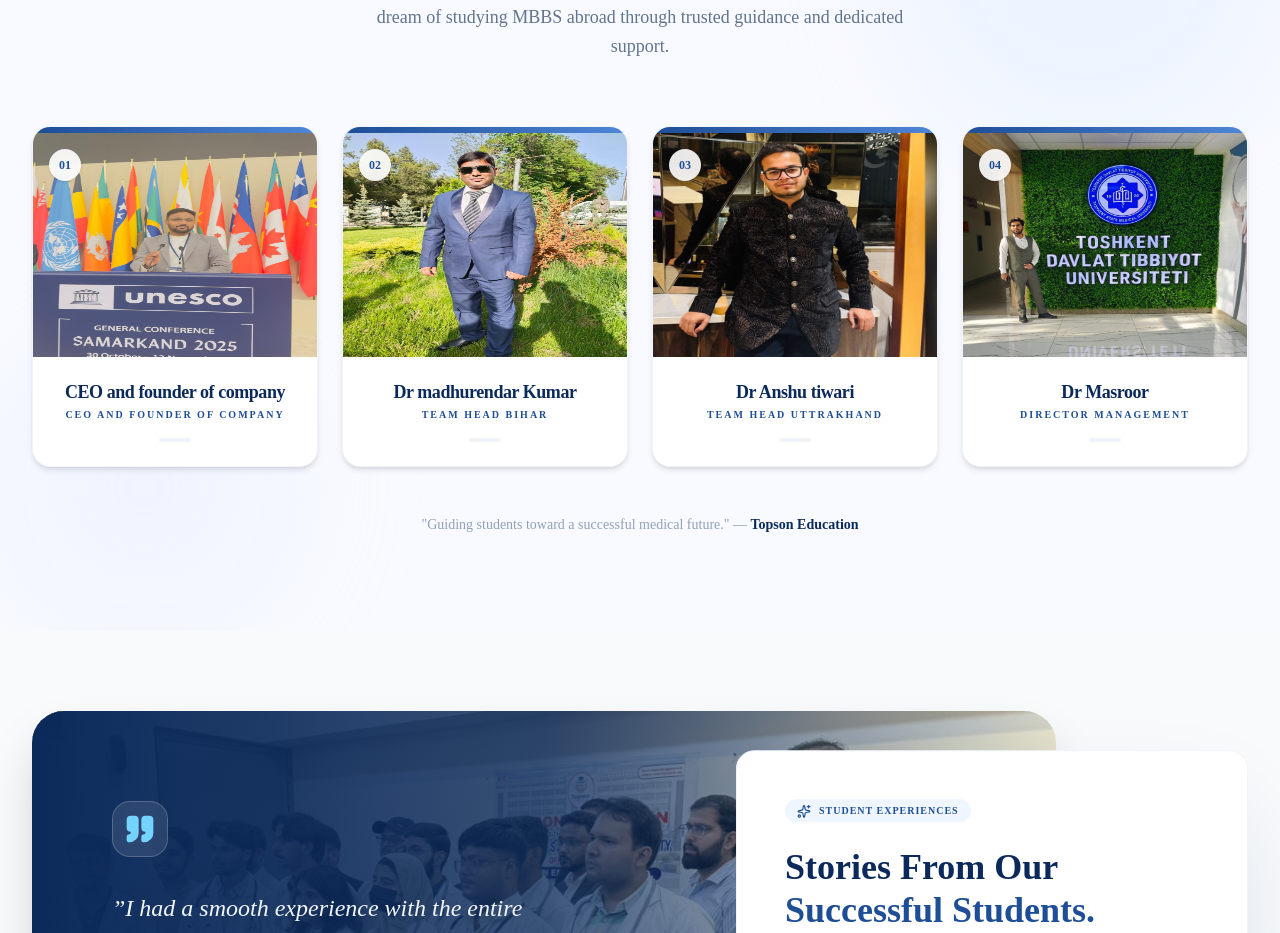
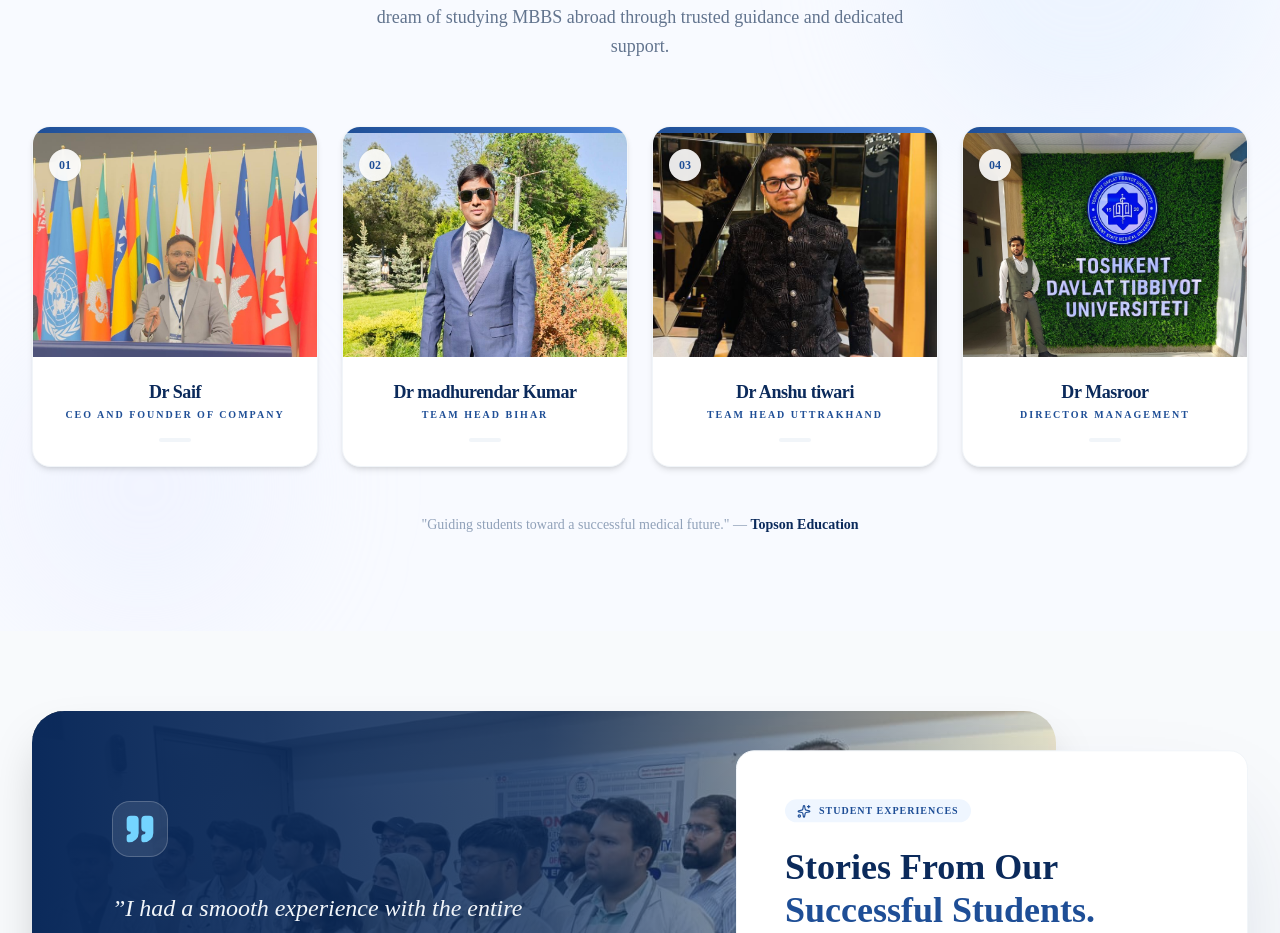
Before and after one commit to webworkcoder/education_client, a Next.js app: page / in a window 1280 px wide. Shown: the part 6945-7878 px from the top of the page. Built offline with nearby package versions, Linux system fonts and the light colour scheme; no server answers.

Commit message:
fix image

```diff
--- a/src/components/LandingPage/TeamSection.tsx
+++ b/src/components/LandingPage/TeamSection.tsx
@@ -83,7 +83,7 @@ const TeamSection = () => {
                 <img
                   src={member.image}
                   alt={member.name}
-                  className="absolute inset-0 w-full h-full object-fit object-top transition-transform duration-700 group-hover:scale-105"
+                  className="absolute inset-0 w-full h-full object-cover object-top transition-transform duration-700 group-hover:scale-105"
                 />
                 {/* Overlay with socials */}
                 <div className="absolute inset-0 bg-[#0b2a5b]/50 opacity-0 group-hover:opacity-100 transition-opacity duration-300 flex items-center justify-center gap-3">
@@ -123,7 +123,7 @@ const TeamSection = () => {
           transition={{ delay: 0.5 }}
           className="text-center text-slate-400 text-sm font-medium mt-12"
         >
-          "Guiding students toward a successful medical future." —{" "}
+          "Guiding students toward a successful medical future.&#34; —{" "}
           <span className="text-[#0b2a5b] font-bold">Topson Education</span>
         </motion.p>
       </div>
--- a/src/data/teamdata.ts
+++ b/src/data/teamdata.ts
@@ -1,5 +1,5 @@
 export const team = [
-  { image: "/founder/ceo.jpeg", name: "CEO and founder of company", role: "CEO and founder of company" },
+  { image: "/founder/ceo.jpeg", name: "Dr Saif", role: "CEO and founder of company" },
   { image: "/founder/team_head.jpeg", name: "Dr madhurendar Kumar", role: "team head Bihar" },
   { image: "/founder/uttrakhand_head.jpeg", name: "Dr Anshu tiwari", role: "team head uttrakhand" },
   { image: "/founder/director.jpeg ", name: "Dr Masroor", role: "Director management" },
--- a/src/layout/navbar.tsx
+++ b/src/layout/navbar.tsx
@@ -275,7 +275,7 @@ export const Navbar = () => {
             className="h-10 md:h-14 w-auto object-contain"
           />
           <span className="block md:hidden text-sm font-bold text-[#0b2a5b]">
-            Topson Education
+            Topson Medical Education
           </span>
         </Link>
 
```
Also changed, not shown: public/founder/ceo.jpeg.
